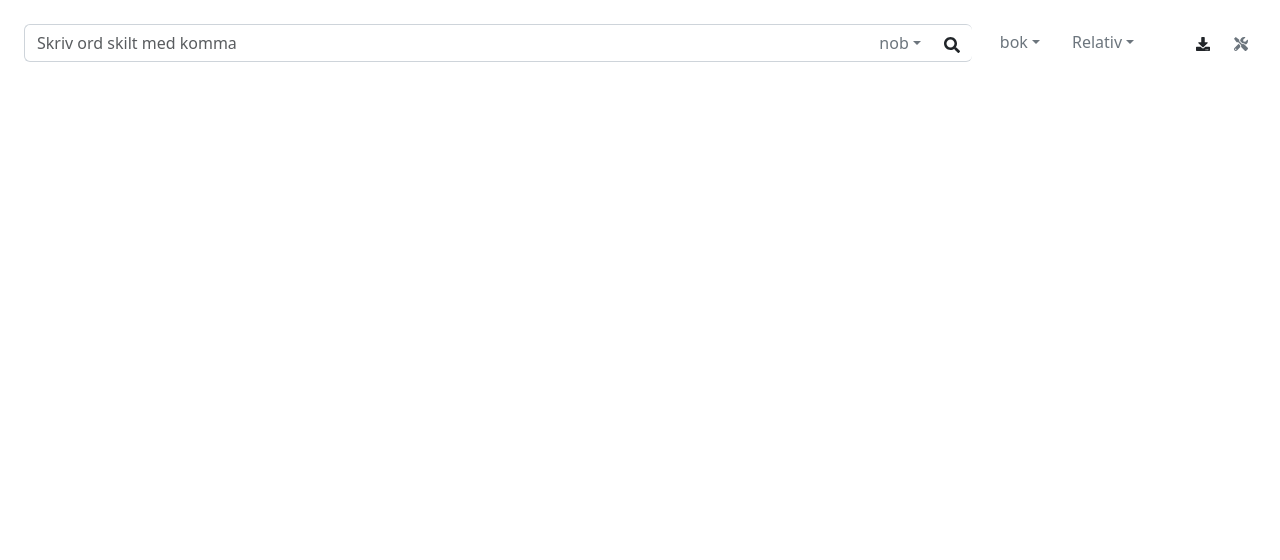
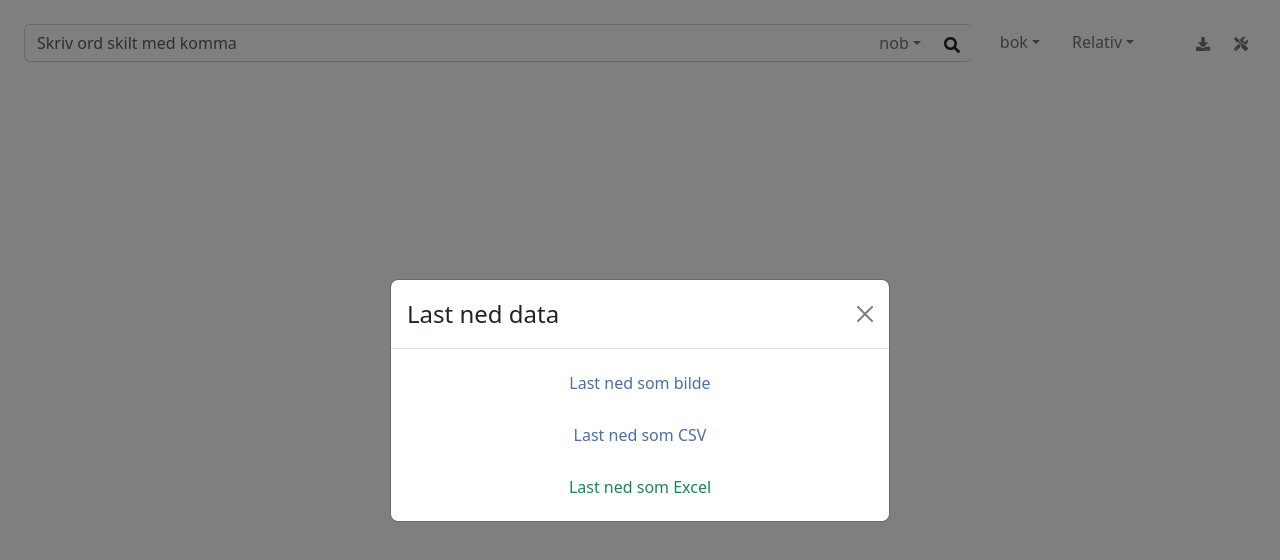
Before and after one commit to Yoonsen/ngram-pwa-new, a React (Create React App) app: page / in a window 1280 px wide. Both pictures are taken after a click on the button 1203 px from the left and 42 px from the top of the page. Shown: the top 560 px of the page. Built offline with nearby package versions, Linux system fonts and the light colour scheme; what chartjs-plugin-zoom would draw is missing.

Commit message:
reorganized download functionality into a dedicated modal

```diff
--- a/src/components/SearchControls.js
+++ b/src/components/SearchControls.js
@@ -13,6 +13,7 @@ const SearchControls = ({ onSearch, onGraphTypeChange, data, onSettingsChange })
     const [showCorpusDropdown, setShowCorpusDropdown] = useState(false);
     const [showGraphTypeDropdown, setShowGraphTypeDropdown] = useState(false);
     const [showToolsModal, setShowToolsModal] = useState(false);
+    const [showDownloadModal, setShowDownloadModal] = useState(false);
     const [capitalization, setCapitalization] = useState(false);
     const [smoothing, setSmoothing] = useState(4);
     const [lineThickness, setLineThickness] = useState(2);
@@ -113,6 +114,33 @@ const SearchControls = ({ onSearch, onGraphTypeChange, data, onSettingsChange })
         link.download = `ngram_graph_${new Date().toISOString().split('T')[0]}.png`;
         link.href = canvas.toDataURL('image/png');
         link.click();
+        setShowDownloadModal(false);
+    };
+
+    const handleDownloadCSV = () => {
+        if (!data?.series) return;
+        // Create CSV content
+        const headers = ['Year', ...data.series.map(s => s.name)];
+        const rows = data.dates.map((year, i) => {
+            const values = data.series.map(s => s.data[i]);
+            return [year, ...values];
+        });
+
+        const csvContent = [
+            headers.join(','),
+            ...rows.map(row => row.join(','))
+        ].join('\n');
+
+        const blob = new Blob([csvContent], { type: 'text/csv;charset=utf-8;' });
+        const url = URL.createObjectURL(blob);
+        const a = document.createElement('a');
+        a.href = url;
+        a.download = `ngram_data_${new Date().toISOString().split('T')[0]}.csv`;
+        document.body.appendChild(a);
+        a.click();
+        document.body.removeChild(a);
+        URL.revokeObjectURL(url);
+        setShowDownloadModal(false);
     };
 
     const handleDownloadExcel = () => {
@@ -121,15 +149,12 @@ const SearchControls = ({ onSearch, onGraphTypeChange, data, onSettingsChange })
         const wb = XLSX.utils.book_new();
 
         // Create worksheet data
-        const headers = ['Year', ...data.series.map(s => s.name)];
-        const rows = data.dates.map((year, i) => {
-            const values = data.series.map(s => s.data[i]);
-            return [year, ...values];
-        });
-
         const wsData = [
-            headers,
-            ...rows
+            ['Year', ...data.series.map(s => s.name)],
+            ...data.dates.map((year, i) => {
+                const values = data.series.map(s => s.data[i]);
+                return [year, ...values];
+            })
         ];
 
         const ws = XLSX.utils.aoa_to_sheet(wsData);
@@ -145,6 +170,7 @@ const SearchControls = ({ onSearch, onGraphTypeChange, data, onSettingsChange })
 
         // Generate Excel file
         XLSX.writeFile(wb, `ngram_data_${new Date().toISOString().split('T')[0]}.xlsx`);
+        setShowDownloadModal(false);
     };
 
     return (
@@ -299,7 +325,7 @@ const SearchControls = ({ onSearch, onGraphTypeChange, data, onSettingsChange })
                         <Button
                             variant="outline-secondary"
                             size="sm"
-                            onClick={handleDownload}
+                            onClick={() => setShowDownloadModal(true)}
                             style={{
                                 border: 'none',
                                 backgroundColor: 'white'
@@ -338,6 +364,34 @@ const SearchControls = ({ onSearch, onGraphTypeChange, data, onSettingsChange })
                                 {type.label}
                             </Button>
                         ))}
+                    </div>
+                </Modal.Body>
+            </Modal>
+
+            <Modal show={showDownloadModal} onHide={() => setShowDownloadModal(false)} centered>
+                <Modal.Header closeButton>
+                    <Modal.Title>Last ned data</Modal.Title>
+                </Modal.Header>
+                <Modal.Body>
+                    <div className="d-grid gap-3">
+                        <Button
+                            variant="outline-primary"
+                            onClick={handleDownload}
+                        >
+                            Last ned som bilde
+                        </Button>
+                        <Button
+                            variant="outline-primary"
+                            onClick={handleDownloadCSV}
+                        >
+                            Last ned som CSV
+                        </Button>
+                        <Button
+                            variant="outline-success"
+                            onClick={handleDownloadExcel}
+                        >
+                            Last ned som Excel
+                        </Button>
                     </div>
                 </Modal.Body>
             </Modal>
@@ -417,73 +471,6 @@ const SearchControls = ({ onSearch, onGraphTypeChange, data, onSettingsChange })
                                 }}
                             />
                         </div>
-
-                        <hr />
-
-                        <Button
-                            variant="outline-primary"
-                            onClick={() => {
-                                if (!data?.series) return;
-                                // Create CSV content
-                                const headers = ['Year', ...data.series.map(s => s.name)];
-                                const rows = data.dates.map((year, i) => {
-                                    const values = data.series.map(s => s.data[i]);
-                                    return [year, ...values];
-                                });
-
-                                const csvContent = [
-                                    headers.join(','),
-                                    ...rows.map(row => row.join(','))
-                                ].join('\n');
-
-                                const blob = new Blob([csvContent], { type: 'text/csv;charset=utf-8;' });
-                                const url = URL.createObjectURL(blob);
-                                const a = document.createElement('a');
-                                a.href = url;
-                                a.download = `ngram_data_${new Date().toISOString().split('T')[0]}.csv`;
-                                document.body.appendChild(a);
-                                a.click();
-                                document.body.removeChild(a);
-                                URL.revokeObjectURL(url);
-                                setShowToolsModal(false);
-                            }}
-                        >
-                            Last ned som CSV
-                        </Button>
-                        <Button
-                            variant="outline-success"
-                            onClick={() => {
-                                if (!data?.series) return;
-                                // Create Excel workbook
-                                const wb = XLSX.utils.book_new();
-
-                                // Create worksheet data
-                                const wsData = [
-                                    ['Year', ...data.series.map(s => s.name)],
-                                    ...data.dates.map((year, i) => {
-                                        const values = data.series.map(s => s.data[i]);
-                                        return [year, ...values];
-                                    })
-                                ];
-
-                                const ws = XLSX.utils.aoa_to_sheet(wsData);
-
-                                // Add metadata
-                                ws['!cols'] = [
-                                    { wch: 10 }, // Year column width
-                                    ...data.series.map(() => ({ wch: 15 })) // Data columns width
-                                ];
-
-                                // Add worksheet to workbook
-                                XLSX.utils.book_append_sheet(wb, ws, 'Ngram Data');
-
-                                // Generate Excel file
-                                XLSX.writeFile(wb, `ngram_data_${new Date().toISOString().split('T')[0]}.xlsx`);
-                                setShowToolsModal(false);
-                            }}
-                        >
-                            Last ned som Excel
-                        </Button>
                     </div>
                 </Modal.Body>
             </Modal>
```
